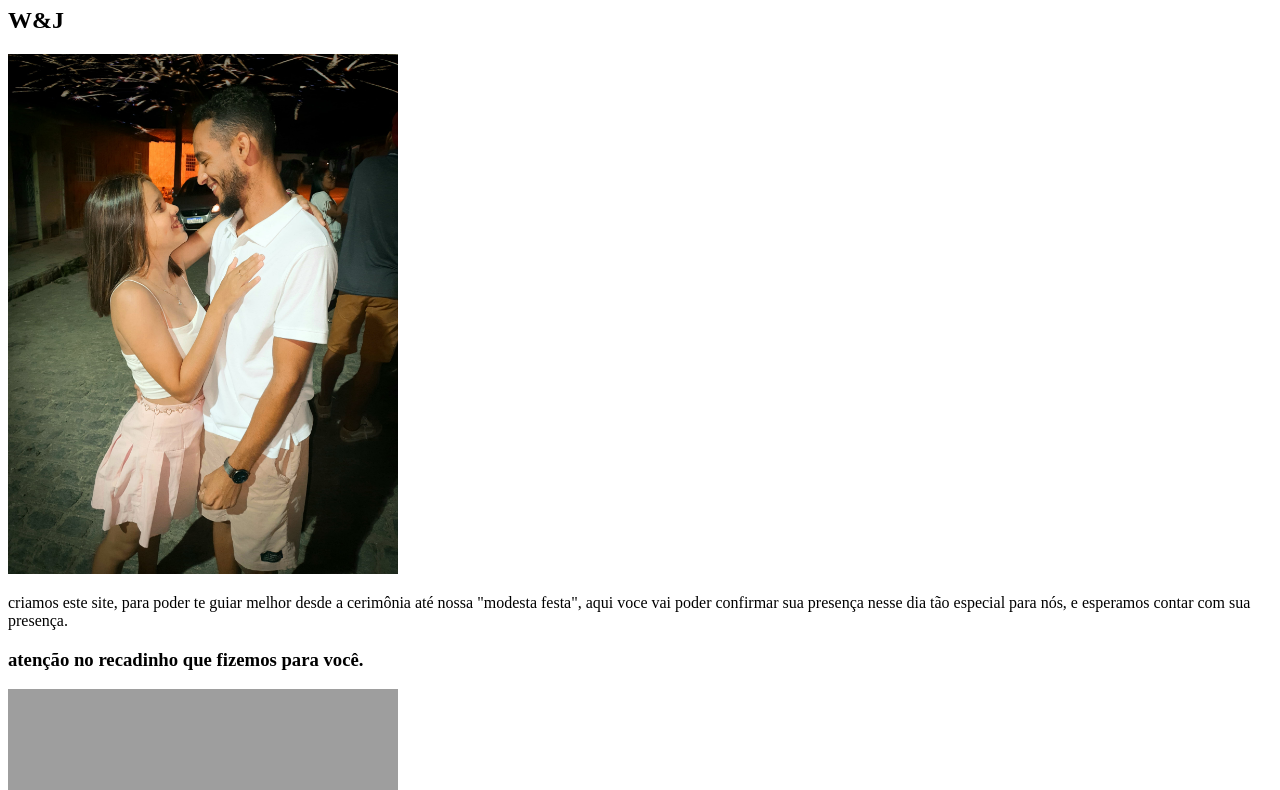
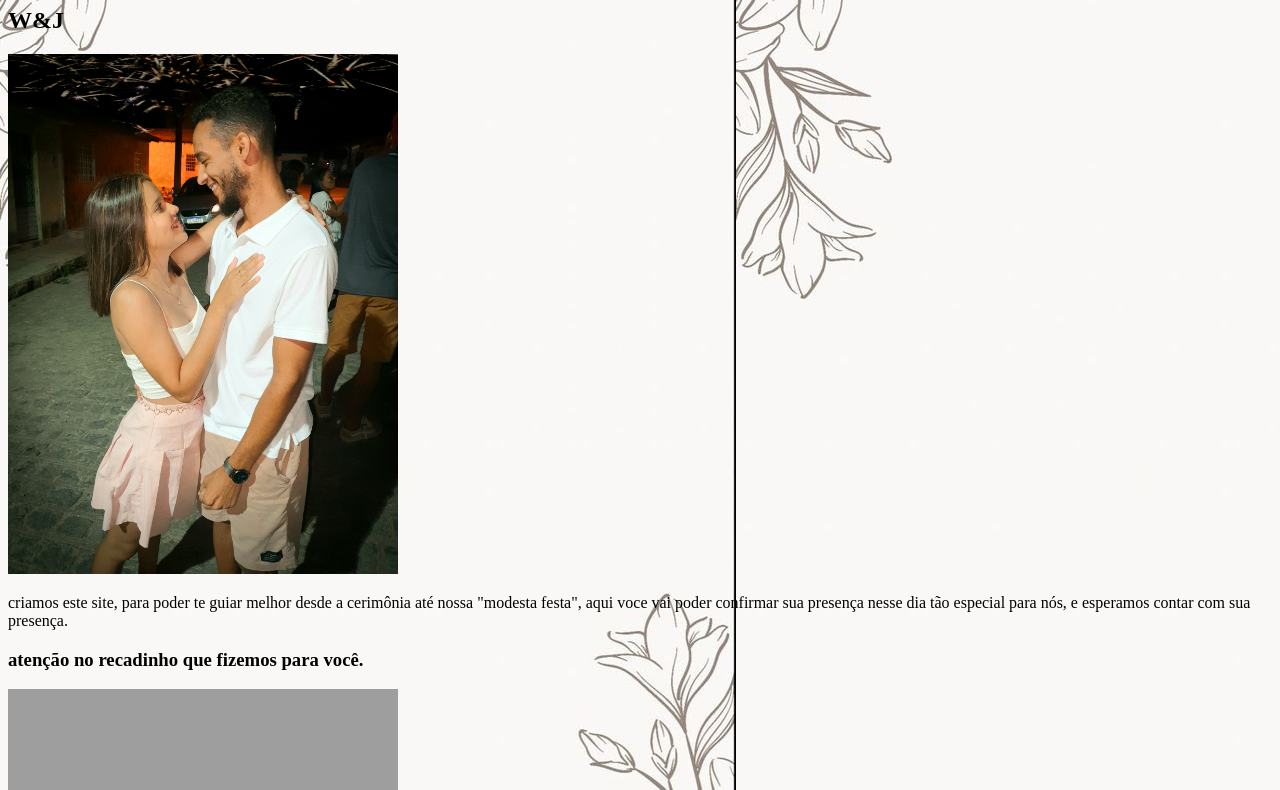
Before and after one commit to wesleypiau/casamentowj, a plain HTML site: page index.html in a window 1280 px wide. Shown: the part 73-863 px from the top of the page. Drawn offline with Linux system fonts and the light colour scheme; grey boxes are pictures that could not be loaded.

Commit message:
corrigi o codigo do fundo

```diff
--- a/style.css
+++ b/style.css
@@ -3,7 +3,7 @@ aside>ul{list-style-position: inside;
 columns: 2;}
 aside, ol{text-align: center;}
 body{
-    background-image: url('imagens/imgindexfun.jpeg');
+    background-image: url('imgindexfun.jpeg');
 }
 h1{
     font-family: Arial, Helvetica, sans-serif;
```
